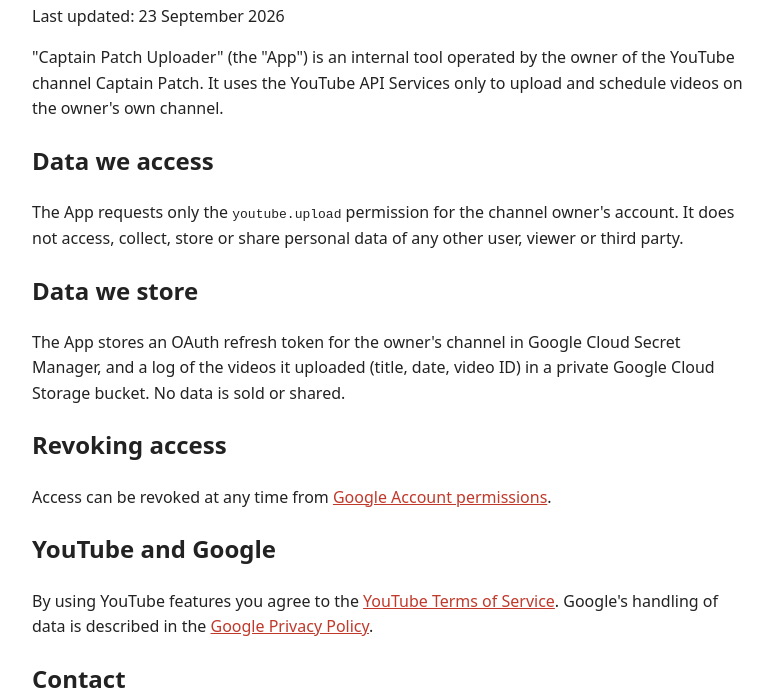
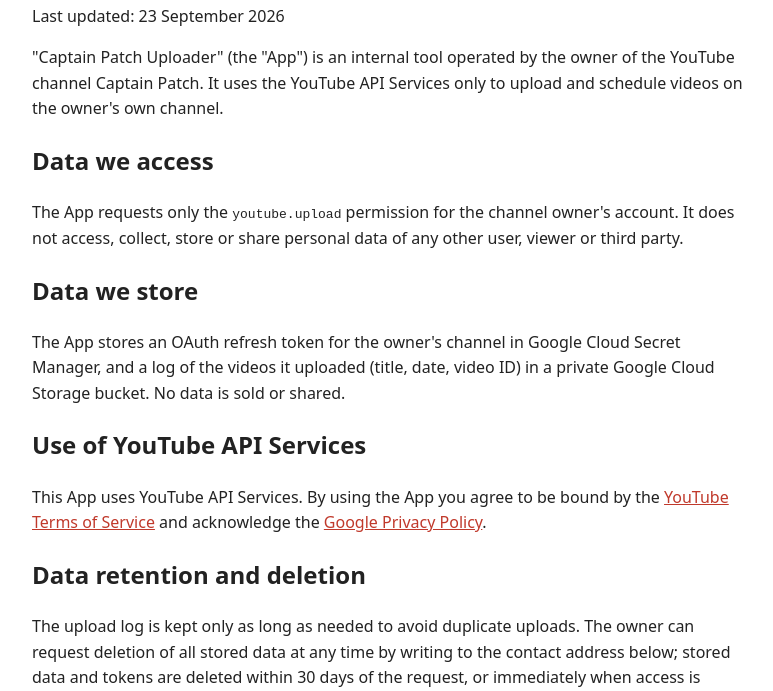
Before and after one commit to Gallo93/captain-patch, a plain HTML site: page privacy.html in a window 1280 px wide. Shown: the part 109-800 px from the top of the page, without its empty margins (248-1021 px from the left). Drawn offline with Linux system fonts and the light colour scheme.

Commit message:
Add YouTube API Services disclosure and data deletion policy

```diff
--- a/privacy.html
+++ b/privacy.html
@@ -10,6 +10,10 @@
 <p>The App requests only the <code>youtube.upload</code> permission for the channel owner's account. It does not access, collect, store or share personal data of any other user, viewer or third party.</p>
 <h2>Data we store</h2>
 <p>The App stores an OAuth refresh token for the owner's channel in Google Cloud Secret Manager, and a log of the videos it uploaded (title, date, video ID) in a private Google Cloud Storage bucket. No data is sold or shared.</p>
+<h2>Use of YouTube API Services</h2>
+<p>This App uses YouTube API Services. By using the App you agree to be bound by the <a href="https://www.youtube.com/t/terms">YouTube Terms of Service</a> and acknowledge the <a href="https://policies.google.com/privacy">Google Privacy Policy</a>.</p>
+<h2>Data retention and deletion</h2>
+<p>The upload log is kept only as long as needed to avoid duplicate uploads. The owner can request deletion of all stored data at any time by writing to the contact address below; stored data and tokens are deleted within 30 days of the request, or immediately when access is revoked.</p>
 <h2>Revoking access</h2>
 <p>Access can be revoked at any time from <a href="https://myaccount.google.com/permissions">Google Account permissions</a>.</p>
 <h2>YouTube and Google</h2>
```
Also changed, not shown: index.html (+1 -0 lines).
